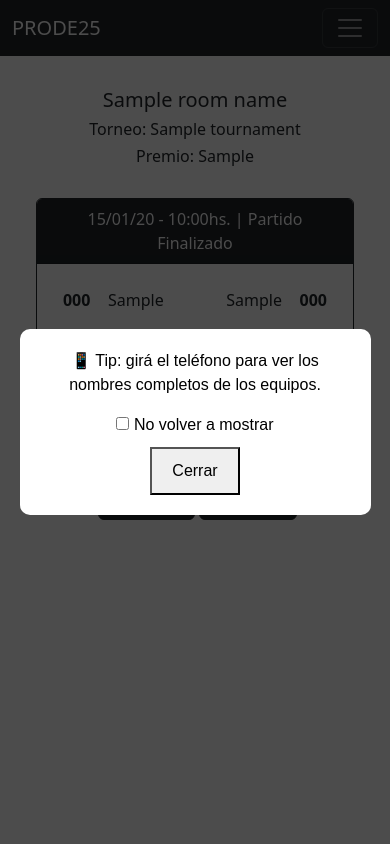
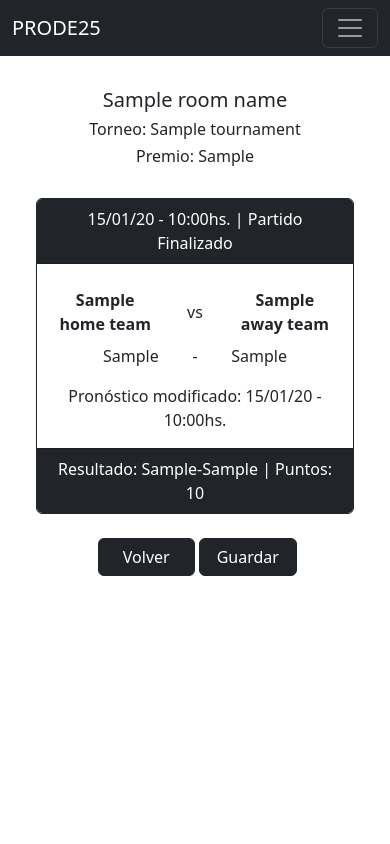
Before and after one commit to deeivid12/prode_qatar_2022, a Django app: template prode_qatar_2022/tournaments/templates/tournaments/do_pronostic.html in a window 390 px wide. Run offline with Django 4.2, Linux system fonts and the light colour scheme; tables that the repository leaves empty hold one stand-in row (values such as "Sample post"); the template is opened without the code that fills it: values that come from a table or form of the project are taken from there, most other values are stand-ins (such as "Sample title", 1, 10 or a date in 2020).

Commit message:
Refactor do_pronostic template for better understanding in mobile

```diff
--- a/prode_qatar_2022/tournaments/templates/tournaments/do_pronostic.html
+++ b/prode_qatar_2022/tournaments/templates/tournaments/do_pronostic.html
@@ -5,46 +5,6 @@
 {% endblock %}
 
 {% block content %}
-<style>
-  #rotateWarning {
-    position: fixed;
-    top: 0;
-    left: 0;
-    width: 100%;
-    height: 100%;
-    background-color: rgba(0, 0, 0, 0.7);
-    color: black;
-    display: none;
-    justify-content: center;
-    align-items: center;
-    z-index: 9999;
-  }
-
-  .rotate-warning-content {
-    background-color: white;
-    padding: 20px;
-    border-radius: 10px;
-    text-align: center;
-    font-family: sans-serif;
-    max-width: 90%;
-  }
-
-  .rotate-warning-content button {
-    margin-top: 10px;
-    padding: 10px 20px;
-  }
-</style>
-
-<div id="rotateWarning">
-  <div class="rotate-warning-content">
-    <p>📱 Tip: girá el teléfono para ver los nombres completos de los equipos.</p>
-    <label>
-      <input type="checkbox" id="doNotShowAgain"> No volver a mostrar
-    </label><br>
-    <button onclick="closeRotateWarning()">Cerrar</button>
-  </div>
-</div>
-
 <div class="row">
   <div class="col mt-2">
     <h5>{{room_name}}</h5>
@@ -62,17 +22,43 @@
             <input type="hidden" id={{pronostic.game.id}} value={{pronostic.game.id}} name="pronostic_game">
             {{pronostic.game.date_time|date:"d/m/y - H:i" }}hs. | {% if pronostic.game.played %} Partido Finalizado {% else %} Partido por disputarse {% endif %}
           </div>
-          <div class="card-body row m-0">
+          <div class="card-body">
             <div><input type="hidden" name="played" played={{pronostic.game.played}} value={{pronostic.game.played}}></div>
-            <h6 class="col-12 card-title">{% if pronostic.game.game_instance == 0 %}Fase de Grupos{% elif pronostic.game.game_instance == 1 %}Octavos de Final{% elif pronostic.game.game_instance == 2 %}Cuartos de Final{% elif pronostic.game.game_instance == 3 %}Semifinal{% elif pronostic.game.game_instance == 4 %}Final{% endif %}</h6>
-            <div class="d-none d-md-block col-md-3 fw-bold">{{pronostic.game.home_team.name}}</div>
-            <div class="d-block d-md-none col-2 col-md-3 p-0 fw-bold">{{pronostic.game.home_team.fifa_code}}</div>
-            <div class="col-3 col-md-2 p-0" {% if pronostic.game.played %} disabled {% endif %}>{{form.home_goals}}</div>
-            <div class="col-1 p-0">{% if pronostic.game.is_knockout %}<input class="form-check-input" required=true type="radio" name="ko_win_{{pronostic.game.id}}" value=1 {% if pronostic.penalties_win == 1 %} checked {% endif %}/>{% endif %}</div>
-            <div class="col-1 p-0">{% if pronostic.game.is_knockout %}<input class="form-check-input" required=true type="radio" name="ko_win_{{pronostic.game.id}}" value=2 {% if pronostic.penalties_win == 2 %} checked {% endif %}/>{% endif %}</div>
-            <div class="col-3 col-md-2 p-0">{{form.away_goals}}</div>
-            <div class="d-none d-md-block col-md-3 fw-bold">{{pronostic.game.away_team.name}}</div>
-            <div class="d-block d-md-none col-2 col-md-3 p-0 fw-bold">{{pronostic.game.away_team.fifa_code}}</div>
+            <h6 class="card-title">{% if pronostic.game.game_instance == 0 %}Fase de Grupos{% elif pronostic.game.game_instance == 1 %}Octavos de Final{% elif pronostic.game.game_instance == 2 %}Cuartos de Final{% elif pronostic.game.game_instance == 3 %}Semifinal{% elif pronostic.game.game_instance == 4 %}Final{% endif %}</h6>
+
+            <div class="row align-items-center">
+                <div class="col-5 fw-bold">{{pronostic.game.home_team.name}}</div>
+                <div class="col-2">vs</div>
+                <div class="col-5 fw-bold">{{pronostic.game.away_team.name}}</div>
+            </div>
+
+            <div class="row align-items-center mt-2 justify-content-center">
+                <div class="col-4 p-0" {% if pronostic.game.played %} disabled {% endif %}>{{form.home_goals}}</div>
+                <div class="col-1 p-0">-</div>
+                <div class="col-4 p-0">{{form.away_goals}}</div>
+            </div>
+
+            {% if pronostic.game.is_knockout %}
+            <div class="mt-2">
+                <div class="row mt-2">
+                    <div class="col-12"><small>En caso de empate, ganador por penales:</small></div>
+                </div>
+                <div class="row align-items-center justify-content-center">
+                    <div class="col-5 text-end">
+                        <label for="ko_win_{{pronostic.game.id}}_1" class="w-100">{{pronostic.game.home_team.fifa_code}}</label>
+                    </div>
+                    <div class="col-1 text-center">
+                        <input class="form-check-input" required id="ko_win_{{pronostic.game.id}}_1" type="radio" name="ko_win_{{pronostic.game.id}}" value=1 {% if pronostic.penalties_win == 1 %} checked {% endif %}/>
+                    </div>
+                    <div class="col-1 text-center">
+                        <input class="form-check-input" required id="ko_win_{{pronostic.game.id}}_2" type="radio" name="ko_win_{{pronostic.game.id}}" value=2 {% if pronostic.penalties_win == 2 %} checked {% endif %}/>
+                    </div>
+                     <div class="col-5 text-start">
+                        <label for="ko_win_{{pronostic.game.id}}_2" class="w-100">{{pronostic.game.away_team.fifa_code}}</label>
+                    </div>
+                </div>
+            </div>
+            {% endif %}
             <p class="card-text mt-3">Pronóstico modificado: {{pronostic.last_modified|date:"d/m/y - H:i"}}hs.</p>
           </div>
           <div class="card-footer text-white bg-dark">
@@ -90,63 +76,53 @@
 </form>
 
 <script>
-  document.addEventListener('DOMContentLoaded', function () {
-    const doNotShow = localStorage.getItem('hideRotateWarning');
-    if (!doNotShow) {
-      document.getElementById('rotateWarning').style.display = 'flex';
+  function check_tie(element){
+    let parent = element.closest('.card-body');
+    let home_goals = parent.querySelector('[name="home_goals"]').value
+    let away_goals = parent.querySelector('[name="away_goals"]').value
+    let radio_buttons = parent.querySelectorAll('input[type="radio"]');
+    if (radio_buttons.length === 0) {
+        return;
     }
-  });
-
-  function closeRotateWarning() {
-    const checkbox = document.getElementById('doNotShowAgain');
-    if (checkbox.checked) {
-      localStorage.setItem('hideRotateWarning', 'true');
-    }
-    document.getElementById('rotateWarning').style.display = 'none';
-  }
-
-  function check_tie(element){
-    parent = element.parentNode.parentNode;
-    home_goals = parent.querySelector('[name="home_goals"]').value
-    away_goals = parent.querySelector('[name="away_goals"]').value
-    radio_buttons = parent.querySelectorAll('input[type="radio"]');
     if (home_goals != away_goals){
-      radio_buttons[0].disabled = true;
-      radio_buttons[1].disabled = true;
+      radio_buttons.forEach(function(radio) {
+        radio.disabled = true;
+        radio.checked = false;
+      });
     }
     else {
-      radio_buttons[0].removeAttribute("disabled");
-      radio_buttons[1].removeAttribute("disabled");
+      radio_buttons.forEach(function(radio) {
+        radio.removeAttribute("disabled");
+      });
     }
   }
 
   function check_elements(){
-    elements = document.querySelectorAll("div.card-body.row")
-    elements.forEach(function(element){
-      played = element.querySelector('[name="played"]').getAttribute("played")
-      home_goals = element.querySelector('[name="home_goals"]')
-      away_goals = element.querySelector('[name="away_goals"]')
-      radio_buttons = element.querySelectorAll('input[type="radio"]');
+    let elements = document.querySelectorAll("form .card");
+    elements.forEach(function(card_element){
+      let card_body = card_element.querySelector(".card-body");
+      let played = card_body.querySelector('[name="played"]').getAttribute("played");
+      let home_goals = card_body.querySelector('[name="home_goals"]');
+      let away_goals = card_body.querySelector('[name="away_goals"]');
+      let radio_buttons = card_body.querySelectorAll('input[type="radio"]');
+
       if (played == "True"){
-        element.classList.add("bg-secondary");
+        card_body.classList.add("bg-secondary");
         home_goals.disabled = true;
         away_goals.disabled = true;
         home_goals.setAttribute("style", "background-color: #b5babe;");
         away_goals.setAttribute("style", "background-color: #b5babe;");
-        home_goals.setAttribute("class", "form-control");
-        away_goals.setAttribute("class", "form-control");
+        home_goals.setAttribute("class", "form-control text-center");
+        away_goals.setAttribute("class", "form-control text-center");
         if (radio_buttons.length != 0) {
-          radio_buttons[0].disabled = true;
-          radio_buttons[1].disabled = true;
+          radio_buttons.forEach(function(radio) {
+            radio.disabled = true;
+          });
         }
-      }
-      else if (home_goals.value != away_goals.value && radio_buttons.length != 0){
-        radio_buttons[0].disabled = true;
-        radio_buttons[1].disabled = true;
-      }
-      else if(radio_buttons.length != 0) {
-        radio_buttons[0].removeAttribute("disabled");
-        radio_buttons[1].removeAttribute("disabled");
+      } else {
+          home_goals.addEventListener('input', () => check_tie(home_goals));
+          away_goals.addEventListener('input', () => check_tie(away_goals));
+          check_tie(home_goals);
       }
     })
   }
```
